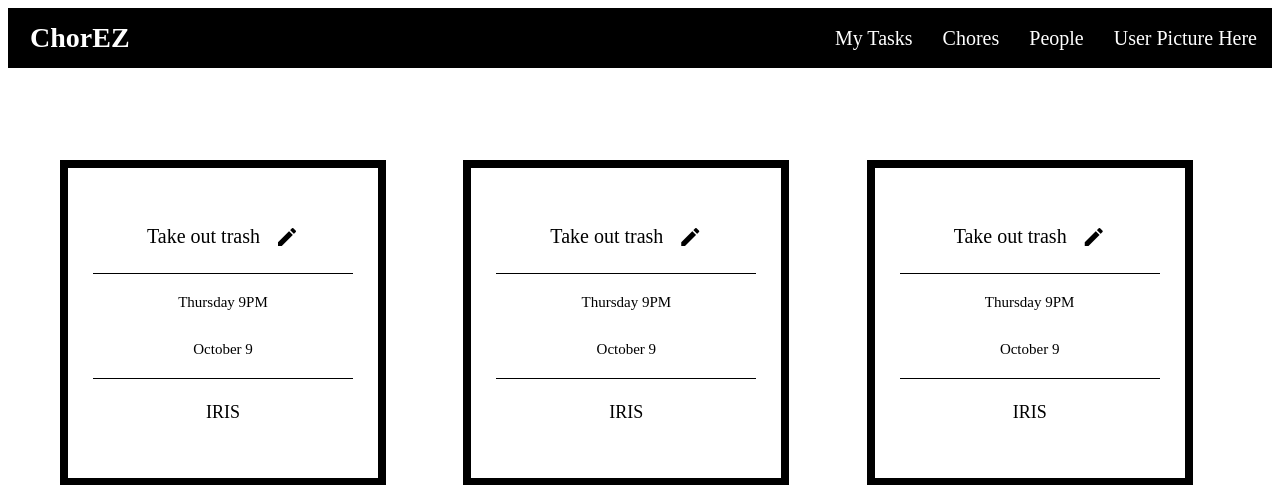
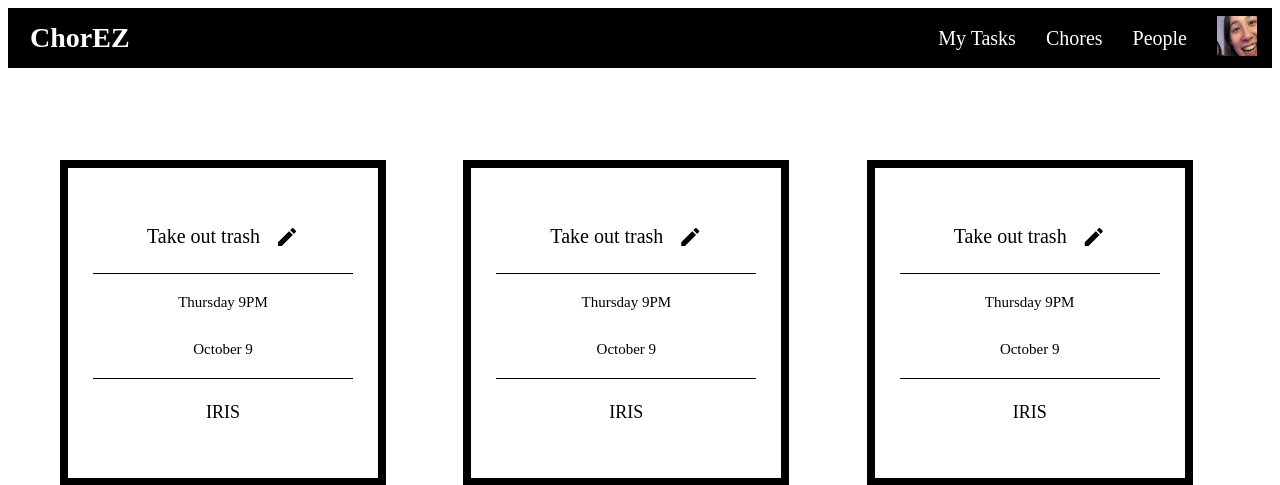
Before and after one commit to amyhung99/chorEZ, a Django app: template chores/templates/chores/cards.html in a window 1280 px wide. Shown: the top 485 px of the page. Run offline with Django 3.2, Linux system fonts and the light colour scheme; the template is opened without the code that fills it, so the values that code supplies are empty.

Commit message:
iris face

```diff
--- a/chores/static/assets/css/cardsstyle.css
+++ b/chores/static/assets/css/cardsstyle.css
@@ -39,6 +39,7 @@ nav a {
 	cursor: pointer;
 }
 
+/*individual style*/
 
 
 #container{
@@ -115,8 +116,12 @@ nav a {
   justify-content: center;
   display: flex;
   flex-direction: column;
+	transition: all .2s ease-in-out;
 
 
+}
+.grid-item:hover {
+	transform: scale(1.1);
 }
 
 #content{
--- a/chores/templates/chores/cards.html
+++ b/chores/templates/chores/cards.html
@@ -19,7 +19,7 @@
       <a class="tab">My Tasks</a>
       <a class="tab">Chores</a>
       <a class="tab">People</a>
-      <a class="tab">User Picture Here</a>
+      <a class="tab"><img src="iris.jpg" width ="40" height = "40"></a>
     </a>
 
   </nav>
@@ -30,6 +30,7 @@
 			<div id = "contentcontainer">
 
 				<div id="content">
+
 
 
           <div class="grid-container">
```
Also changed, not shown: chores/templates/chores/iris.jpg (added).
